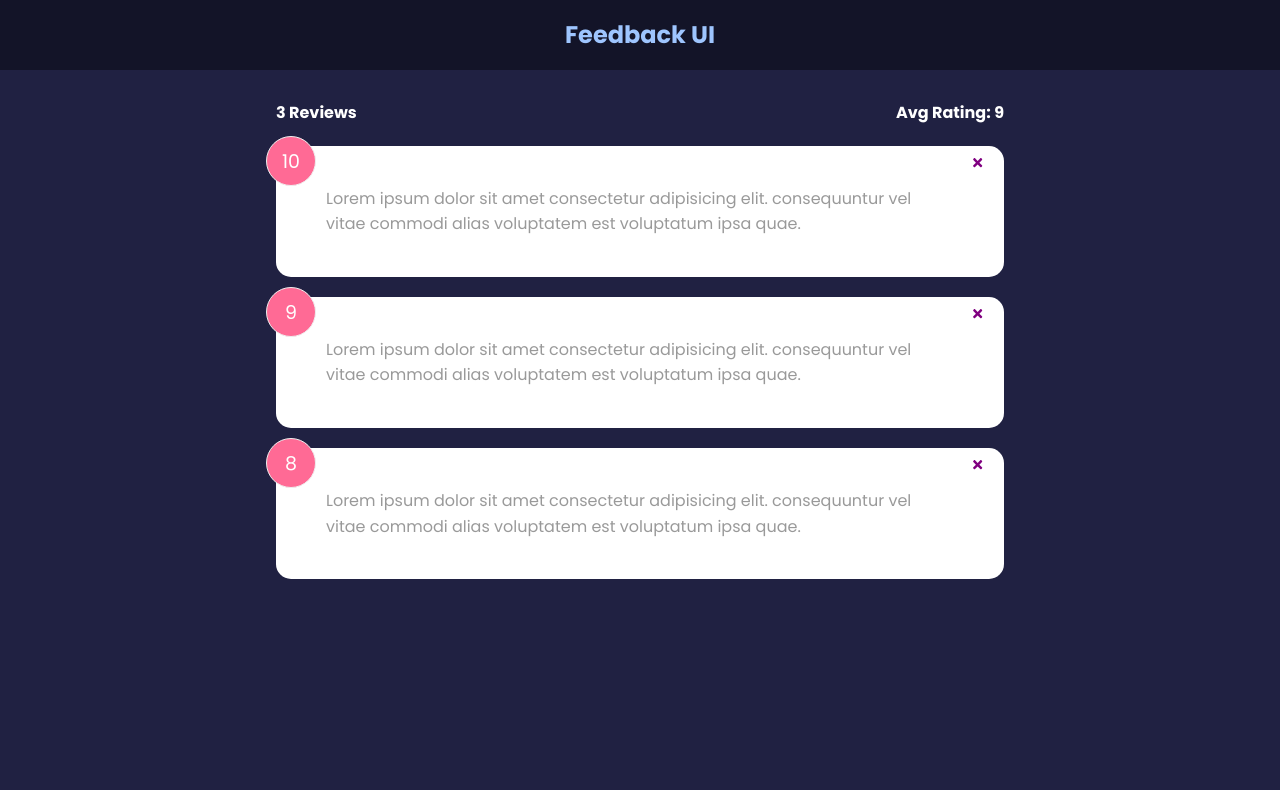
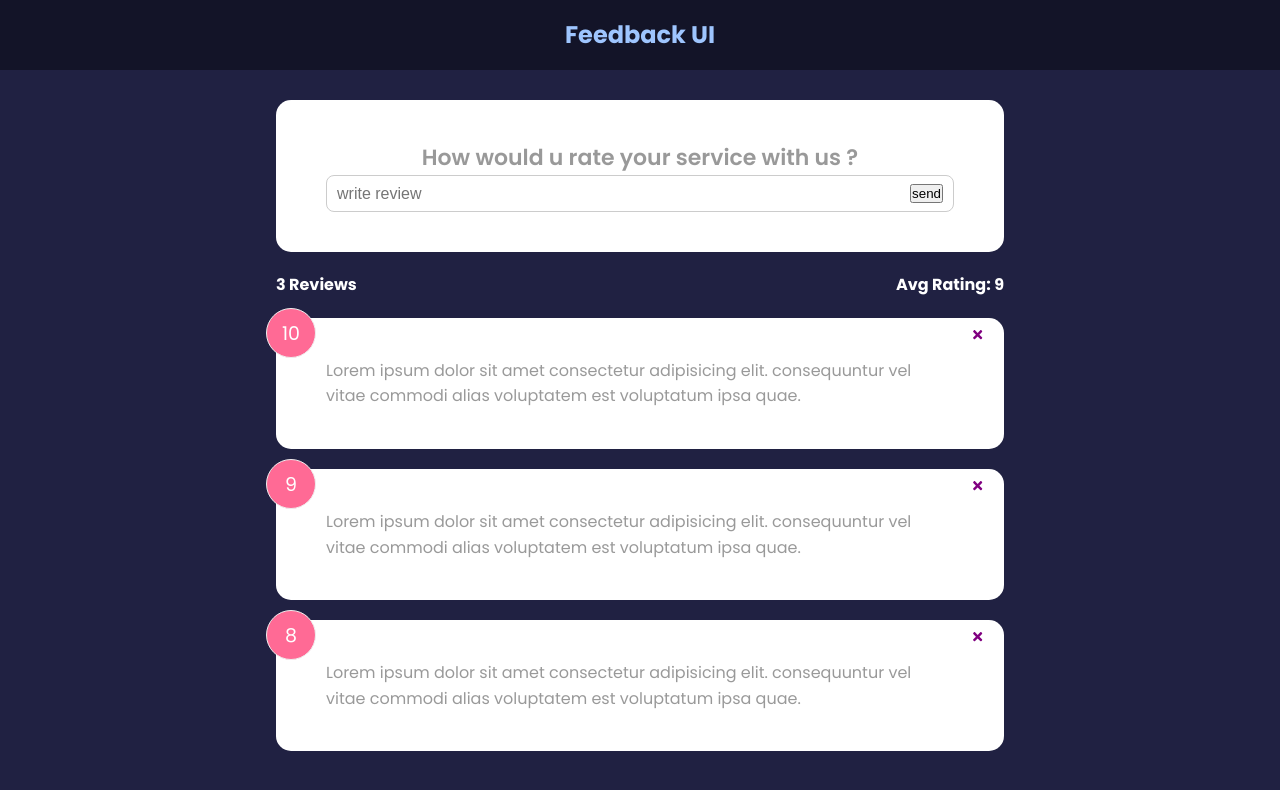
Before and after one commit to aljog786/feedback-app, a React (Create React App) app: page / in a window 1280 px wide. Shown: the top 790 px of the page. Built offline with nearby package versions, Linux system fonts and the light colour scheme.

Commit message:
form input and state

```diff
--- a/src/App.js
+++ b/src/App.js
@@ -3,6 +3,7 @@
 import FeedbackList from "./components/FeedbackList";
 import FeedbackData from "./data/FeedbackData";
 import FeedbackStats from "./components/FeedbackStats";
+import FeedbackForm from "./components/FeedbackForm";
 
 function App() {
 
@@ -18,7 +19,8 @@
     <>
       <Header />
       <div className="container">
-      <FeedbackStats feedback={feedback}/>
+        <FeedbackForm/>
+        <FeedbackStats feedback={feedback}/>
         <FeedbackList feedback={feedback} handleDelete={deleteFeedback}/>
       </div>
     </>
--- /dev/null
+++ b/src/components/FeedbackForm.jsx
@@ -0,0 +1,24 @@
+import { useState } from "react";
+import Card from "./shared/Card";
+
+const FeedbackForm = () => {
+    const [ text,setText ] = useState('');
+
+    const handleTextChange = (e) => {
+        setText(e.target.value)
+    }
+
+  return (
+    <Card>
+        <form>
+            <h2>How would u rate your service with us ?</h2>
+            <div className="input-group">
+                <input type="text" placeholder="write review" value={text} onChange={handleTextChange}/>
+                <button type="submit">send</button>
+            </div>
+        </form>
+    </Card>
+  )
+}
+
+export default FeedbackForm
```
